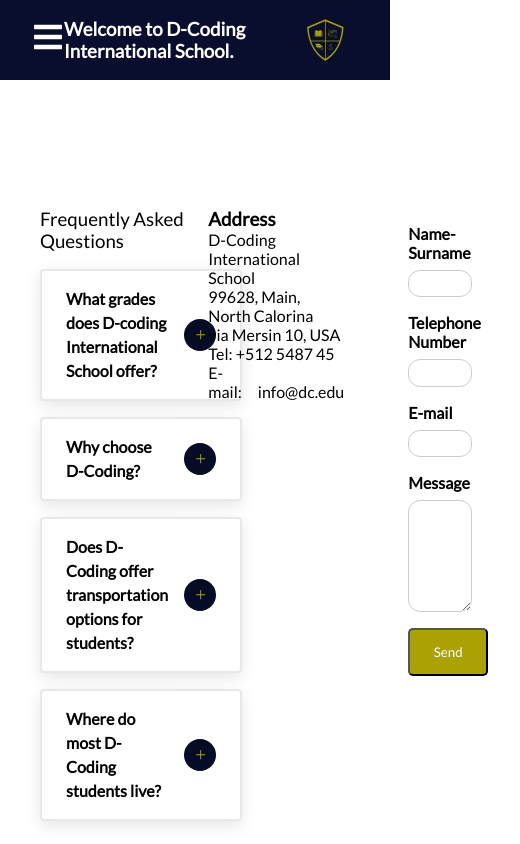
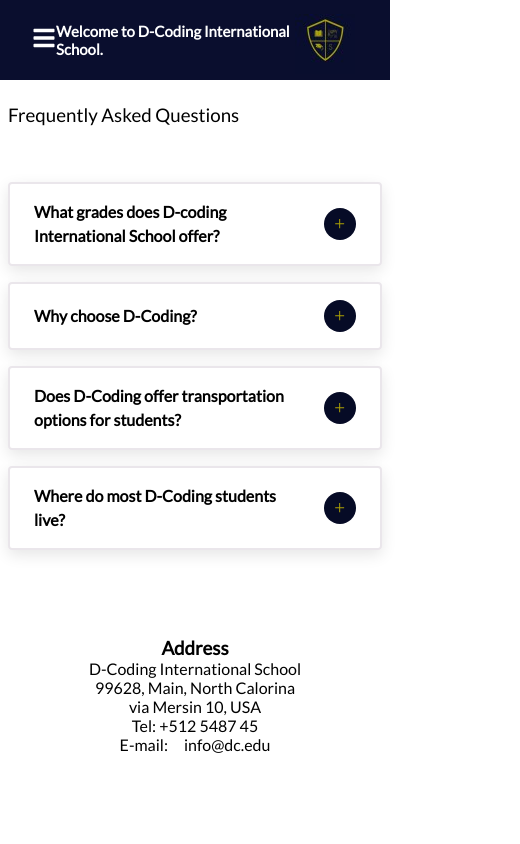
Before and after one commit to freesudani/DCoding-International-School, a React (Create React App) app: page /contact in a window 390 px wide. Shown: the top 844 px of the page, 520 px wide, since content can reach past the window. Built offline with nearby package versions, Linux system fonts and the light colour scheme; a web font is replaced by a local one.

Commit message:
Meida query 1

```diff
--- a/src/components/ExtracurricularCard.module.css
+++ b/src/components/ExtracurricularCard.module.css
@@ -34,3 +34,11 @@
   text-align: center;
   padding: 0.1rem 0.5rem;
 }
+
+@media screen and (max-width: 600px) {
+  .card {
+    margin: 0.2rem;
+    height: 28rem;
+    width: 18rem;
+  }
+}
--- a/src/components/Navbar.module.css
+++ b/src/components/Navbar.module.css
@@ -102,3 +102,22 @@ span {
 .text {
   color: #fff;
 }
+
+@media screen and (max-width: 600px) {
+  .menubars {
+    font-size: 1.5rem;
+  }
+
+  .navmenu {
+    width: 200px;
+  }
+  .navmenuactive {
+    width: 200px;
+  }
+  .navtext a {
+    font-size: 15px;
+  }
+  .text {
+    font-size: 0.8rem;
+  }
+}
--- a/src/components/ProgramCard.module.css
+++ b/src/components/ProgramCard.module.css
@@ -51,3 +51,9 @@
   height: 3rem;
   cursor: pointer;
 }
+
+@media screen and (max-width: 600px) {
+  .card {
+    margin: 0.5rem;
+  }
+}
--- a/src/components/RegularCard.module.css
+++ b/src/components/RegularCard.module.css
@@ -34,3 +34,11 @@
   text-align: center;
   padding: 0.1rem 0.5rem;
 }
+
+@media screen and (max-width: 600px) {
+  .card {
+    margin: 0.2rem;
+    height: 28rem;
+    width: 18rem;
+  }
+}
--- a/src/pages/Contact.module.css
+++ b/src/pages/Contact.module.css
@@ -78,3 +78,39 @@
   cursor: pointer;
   text-decoration: none;
 }
+
+@media screen and (max-width: 600px) {
+  .contact {
+    display: grid;
+    grid-template-columns: 1fr;
+    grid-template-rows: repeat(3, 1fr);
+
+    min-height: 200vh;
+  }
+  .frequent {
+    grid-row: 1/2;
+    grid-column: 1/-1;
+    margin: 1rem auto;
+    padding: 0rem;
+  }
+
+  .address {
+    grid-row: 2/3;
+    grid-column: 1/-1;
+    margin: 1rem auto;
+    text-align: center;
+    padding: 0rem;
+  }
+
+  .contactForm {
+    grid-row: 3/4;
+    grid-column: 1/-1;
+    margin: 1rem auto;
+    padding: 0rem;
+    margin-left: 3rem;
+  }
+
+  .button {
+    margin-left: 11rem;
+  }
+}
--- a/src/pages/Extracurricular.module.css
+++ b/src/pages/Extracurricular.module.css
@@ -22,3 +22,11 @@
   height: 4rem;
   cursor: pointer;
 }
+
+@media screen and (max-width: 600px) {
+  .programs {
+    display: grid;
+    grid-template-columns: repeat(2, 1fr);
+    grid-template-rows: repeat(2, 1fr);
+  }
+}
--- a/src/pages/Home.module.css
+++ b/src/pages/Home.module.css
@@ -53,3 +53,36 @@
   font-size: 120%;
   text-align: justify;
 }
+
+@media screen and (max-width: 600px) {
+  .images {
+    display: flex;
+    flex-direction: column;
+    justify-content: center;
+    align-items: center;
+  }
+  .image1 img {
+    position: relative;
+    width: 10rem;
+  }
+  .image2 img {
+    position: relative;
+    width: 10rem;
+  }
+  .image3 img {
+    position: relative;
+    width: 10rem;
+  }
+
+  .introduction {
+    margin-top: 2.5rem;
+  }
+  .header {
+    font-size: 90%;
+  }
+
+  .desciption {
+    width: 100%;
+    font-size: 100%;
+  }
+}
--- a/src/pages/Programs.module.css
+++ b/src/pages/Programs.module.css
@@ -4,3 +4,12 @@
   justify-content: space-around;
   align-items: center;
 }
+
+@media screen and (max-width: 600px) {
+  .programs {
+    padding: 2rem 3rem;
+    display: flex;
+    justify-content: space-between;
+    align-items: center;
+  }
+}
--- a/src/pages/Regular.module.css
+++ b/src/pages/Regular.module.css
@@ -22,3 +22,11 @@
   height: 4rem;
   cursor: pointer;
 }
+
+@media screen and (max-width: 600px) {
+  .programs {
+    display: grid;
+    grid-template-columns: repeat(2, 1fr);
+    grid-template-rows: repeat(2, 1fr);
+  }
+}
```
